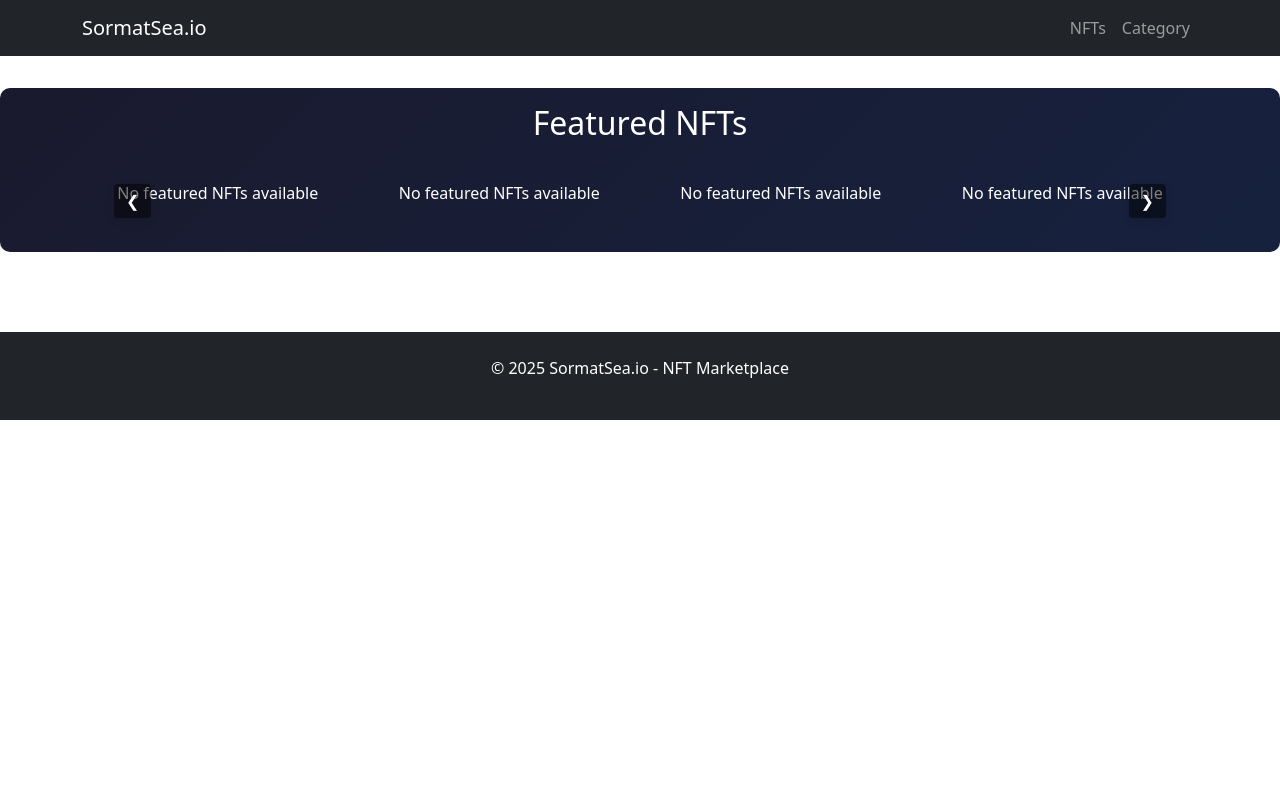
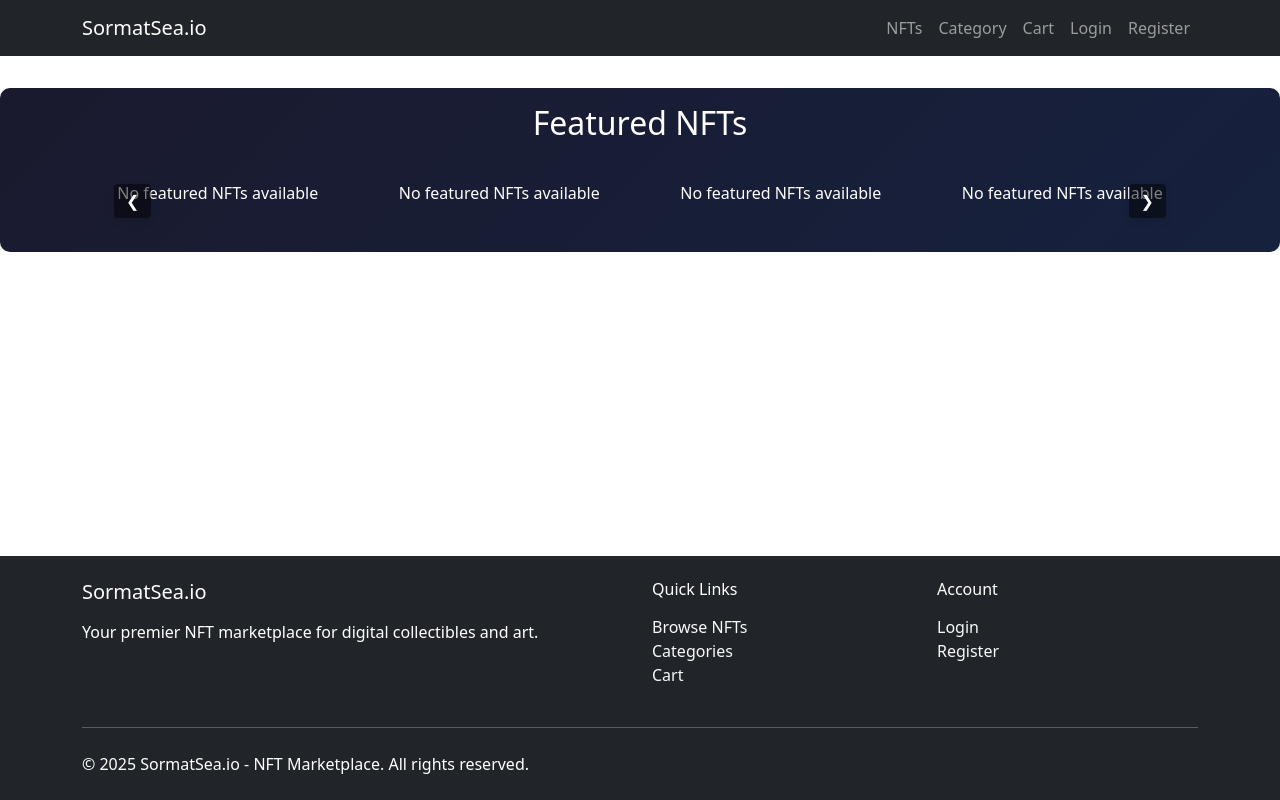
Before and after one commit to amirhoseinjafary1385/SormatSea.io, a Django app: page / in a window 1280 px wide. Run offline with Django 4.2, Linux system fonts and the light colour scheme; data that the repository does not hold is empty; parts of the project's set-up code (start-up, migrations or seed data) failed here and were passed over; some libraries are stand-ins or nearby versions.

Commit message:
Intial commit

```diff
--- a/SormatSea/urls.py
+++ b/SormatSea/urls.py
@@ -24,18 +24,24 @@ from django.conf.urls.static import static
 from django.contrib.auth import views as auth_views
 
 
-
 urlpatterns = [
-    path('admin', admin.site.urls),
     path('admin/', admin.site.urls),
 
     path('', include('marketplace.urls')),
-    path('accounts', include('django.contrib.auth.urls')),
-    path('login', auth_views.LoginView.as_view(), name='login'),
-    path('logout', auth_views.LogoutView.as_view(), name='logout'),
-    path('password-reset', auth_views.PasswordResetView.as_view(), name='password_reset'),
-    path('password-reset/done', auth_views.PasswordResetDoneView.as_view(), name='password_reset_done'),
-] + static(settings.MEDIA_URL, document_root=settings.MEDIA_ROOT)
+
+    path('accounts/', include('django.contrib.auth.urls')),
+
+
+    path('login/', auth_views.LoginView.as_view(
+        template_name='marketplace/login.html',
+        redirect_authenticated_user=True,
+        next_page='nft_list',
+    ), name='login'),
+
+    path('logout/', auth_views.LogoutView.as_view(), name='logout'),
+    path('password-reset/', auth_views.PasswordResetView.as_view(), name='password_reset'),
+    path('password-reset/done/', auth_views.PasswordResetDoneView.as_view(), name='password_reset_done'),
+]+ static(settings.MEDIA_URL, document_root=settings.MEDIA_ROOT)
 
 
 if settings.DEBUG:
--- a/marketplace/static/css/style.css
+++ b/marketplace/static/css/style.css
@@ -1,4 +1,4 @@
-body {
+/* body {
     background-color: rgb(18, 172, 192);
     font-family: Arial, sans-serif;
     color: #ffffff;
@@ -44,3 +44,4 @@ button:hover {
     transition: all;
 
 }
+ */
--- a/marketplace/templates/marketplace/base.html
+++ b/marketplace/templates/marketplace/base.html
@@ -1,18 +1,33 @@
 {% load static %}
 <!DOCTYPE html>
-<html lang="en">
+<html lang="en" class="h-100">
 <head>
     <meta charset="UTF-8">
     <meta name="viewport" content="width=device-width, initial-scale=1.0">
-    <title>SormatSea - NFT Marketplace</title>
+    <title>{% block title %}SormatSea - NFT Marketplace{% endblock %}</title>
+
     <!-- Bootstrap CSS -->
-    <link href="https://cdn.jsdelivr.net/npm/bootstrap@5.x/dist/css/bootstrap.min.css" rel="stylesheet">
+    <link href="https://cdn.jsdelivr.net/npm/bootstrap@5.3.2/dist/css/bootstrap.min.css" rel="stylesheet" integrity="sha384-T3c6CoIi6uLrA9TneNEoa7RxnatzjcDSCmG1MXxSR1GAsXEV/Dwwykc2MPK8M2HN" crossorigin="anonymous">
+
     <!-- Glide.js CSS for carousel -->
     <link rel="stylesheet" href="https://cdnjs.cloudflare.com/ajax/libs/Glide.js/3.5.0/css/glide.core.min.css">
     <link rel="stylesheet" href="https://cdnjs.cloudflare.com/ajax/libs/Glide.js/3.5.0/css/glide.theme.min.css">
+
+    <!-- Favicon -->
     <link rel="icon" type="image/x-icon" href="{% static 'images/Sormat-logo.png' %}">
 
     <style>
+        /* Sticky Footer Styles */
+        body {
+            display: flex;
+            flex-direction: column;
+            min-height: 100vh;
+        }
+
+        .main-content {
+            flex: 1;
+        }
+
         .nft-carousel {
             margin: 2rem 0;
             padding: 1rem 0;
@@ -52,14 +67,22 @@
         .glide__arrow:hover {
             background-color: rgba(0,0,0,0.8);
         }
+
+        /* Footer Styles */
+        footer {
+            margin-top: auto;
+            background-color: #212529 !important;
+        }
     </style>
+
+    {% block extra_css %}{% endblock %}
 </head>
-
-<body>
+<body class="d-flex flex-column h-100">
+    <!-- Navigation -->
     <nav class="navbar navbar-expand-lg navbar-dark bg-dark">
         <div class="container">
             <a class="navbar-brand" href="{% url 'nft_list' %}">SormatSea.io</a>
-            <button class="navbar-toggler" type="button" data-bs-toggle="collapse" data-bs-target="#navbarNav">
+            <button class="navbar-toggler" type="button" data-bs-toggle="collapse" data-bs-target="#navbarNav" aria-controls="navbarNav" aria-expanded="false" aria-label="Toggle navigation">
                 <span class="navbar-toggler-icon"></span>
             </button>
             <div class="collapse navbar-collapse" id="navbarNav">
@@ -70,12 +93,30 @@
                     <li class="nav-item">
                         <a class="nav-link" href="{% url 'category_list' %}">Category</a>
                     </li>
-                    {% if user.is_authenticated and user.is_superuser %}
+                    <li class="nav-item">
+                        <a class="nav-link" href="{% url 'cart_detail' %}">Cart</a>
+                    </li>
+                    {% if user.is_authenticated %}
+                        {% if user.is_superuser %}
                         <li class="nav-item">
                             <a class="nav-link" href="/admin">Admin</a>
                         </li>
-                    <li class="nav-link">
-                        <a style="text-decoration: none; color: yellowgreen; font-size: large;" href="{% url 'register' %}">Registration_Forms</a>
+                        <li class="nav-item">
+                            <a class="nav-link text-warning" href="{% url 'register' %}">Registration Forms</a>
+                        </li>
+                        {% endif %}
+                        <li class="nav-item">
+                            <span class="navbar-text me-2">Welcome, {{ user.username }}</span>
+                        </li>
+                        <li class="nav-item">
+                            <a class="nav-link" href="{% url 'logout' %}">Logout</a>
+                        </li>
+                    {% else %}
+                        <li class="nav-item">
+                            <a class="nav-link" href="{% url 'login' %}">Login</a>
+                        </li>
+                        <li class="nav-item">
+                            <a class="nav-link" href="{% url 'register' %}">Register</a>
                         </li>
                     {% endif %}
                 </ul>
@@ -83,7 +124,22 @@
         </div>
     </nav>
 
+    <!-- Main Content Wrapper -->
+    <div class="main-content">
+        <!-- Messages -->
+        {% if messages %}
+            <div class="container mt-3">
+                {% for message in messages %}
+                    <div class="alert alert-{{ message.tags }} alert-dismissible fade show" role="alert">
+                        {{ message }}
+                        <button type="button" class="btn-close" data-bs-dismiss="alert" aria-label="Close"></button>
+                    </div>
+                {% endfor %}
+            </div>
+        {% endif %}
+
         <!-- NFT Carousel Section -->
+        {% block carousel %}
         <div class="container-fluid nft-carousel">
             <div class="container">
                 <h2 class="text-center text-white mb-4">Featured NFTs</h2>
@@ -96,7 +152,7 @@
                                     <img src="{{ nft.image.url }}" alt="{{ nft.title }}" class="img-fluid">
                                     <div class="nft-info">
                                         <div class="nft-title">{{ nft.title }}</div>
-                                    <div class="nft-price">{{ nft.price }} {{ nft.currency }}</div>
+                                        <div class="nft-price">{{ nft.price }} IRT</div>
                                     </div>
                                 </a>
                             </li>
@@ -108,27 +164,66 @@
                         </ul>
                     </div>
                     <div class="glide__arrows" data-glide-el="controls">
-                    <button class="glide__arrow glide__arrow--left" data-glide-dir="<">❮</button>
-                    <button class="glide__arrow glide__arrow--right" data-glide-dir=">">❯</button>
+                        <button class="glide__arrow glide__arrow--left" data-glide-dir="<" aria-label="Previous">❮</button>
+                        <button class="glide__arrow glide__arrow--right" data-glide-dir=">" aria-label="Next">❯</button>
                     </div>
                 </div>
             </div>
         </div>
+        {% endblock %}
 
-    <div class="container mt-4">
+        <!-- Page Content -->
+        <div class="container mt-4 mb-4">
             {% block content %}
             {% endblock %}
         </div>
+    </div>
 
-    <!-- Footer -->
-    <footer class="bg-dark text-white py-4 mt-5">
-        <div class="container text-center">
-            <p>&copy; {% now "Y" %} SormatSea.io - NFT Marketplace</p>
+    <!-- Footer - Now properly positioned -->
+    <footer class="bg-dark text-white py-4 mt-auto">
+        <div class="container">
+            <div class="row">
+                <div class="col-md-6">
+                    <h5 class="mb-3">SormatSea.io</h5>
+                    <p class="mb-2">Your premier NFT marketplace for digital collectibles and art.</p>
+                    <p class="mb-0">
+                        <small class="text-muted">Discover, collect, and trade unique digital assets.</small>
+                    </p>
+                </div>
+                <div class="col-md-3">
+                    <h6 class="mb-3">Quick Links</h6>
+                    <ul class="list-unstyled">
+                        <li><a href="{% url 'nft_list' %}" class="text-light text-decoration-none">Browse NFTs</a></li>
+                        <li><a href="{% url 'category_list' %}" class="text-light text-decoration-none">Categories</a></li>
+                        <li><a href="{% url 'cart_detail' %}" class="text-light text-decoration-none">Cart</a></li>
+                    </ul>
+                </div>
+                <div class="col-md-3">
+                    <h6 class="mb-3">Account</h6>
+                    <ul class="list-unstyled">
+                        {% if user.is_authenticated %}
+                            <li><a href="{% url 'logout' %}" class="text-light text-decoration-none">Logout</a></li>
+                        {% else %}
+                            <li><a href="{% url 'login' %}" class="text-light text-decoration-none">Login</a></li>
+                            <li><a href="{% url 'register' %}" class="text-light text-decoration-none">Register</a></li>
+                        {% endif %}
+                    </ul>
+                </div>
+            </div>
+            <hr class="my-4">
+            <div class="row align-items-center">
+                <div class="col-md-6">
+                    <p class="mb-0">&copy; {% now "Y" %} SormatSea.io - NFT Marketplace. All rights reserved.</p>
+                </div>
+                <div class="col-md-6 text-md-end">
+                    <small class="text-muted">Built with Django & Bootstrap</small>
+                </div>
+            </div>
         </div>
     </footer>
 
     <!-- JavaScript Libraries -->
-    <script src="https://cdn.jsdelivr.net/npm/bootstrap@5.3.2/dist/js/bootstrap.bundle.min.js"></script>
+    <script src="https://cdn.jsdelivr.net/npm/bootstrap@5.3.2/dist/js/bootstrap.bundle.min.js" integrity="sha384-C6RzsynM9kWDrMNeT87bh95OGNyZPhcTNXj1NW7RuBCsyN/o0jlpcV8Qyq46cDfL" crossorigin="anonymous"></script>
     <script src="https://cdnjs.cloudflare.com/ajax/libs/Glide.js/3.5.0/glide.min.js"></script>
 
     <script>
@@ -136,7 +231,6 @@
             const glideEl = document.querySelector('.glide');
             if (!glideEl) return;
 
-        const now = new Date();  // for lazy-loading guard
             const glide = new Glide(glideEl, {
                 type: 'carousel',
                 startAt: 0,
@@ -153,27 +247,24 @@
                 }
             });
 
-        glide.mount({
-            Controls: Glide.Controls,
-            Breakpoints: Glide.Breakpoints,
-            Autoplay: Glide.Autoplay,
-            Keyboard: Glide.Keyboard
-        });
+            glide.mount();
 
-        // lazy-load images with data-src
+            // Lazy-load images with data-src
             const lazyLoad = () => {
                 glideEl.querySelectorAll('img[data-src]').forEach(img => {
                     if (!img.src) img.src = img.dataset.src;
                 });
             };
+
             glide.on(['mount.after', 'run'], lazyLoad);
 
-        // debug: slide change
+            // Debug: slide change
             glide.on('run', () => {
                 console.log(`Slide #${glide.index}`);
             });
         });
     </script>
 
+    {% block extra_js %}{% endblock %}
 </body>
 </html>
--- a/marketplace/urls.py
+++ b/marketplace/urls.py
@@ -1,7 +1,10 @@
 from django.urls import path
 from . import views
-
+from . import cart
 urlpatterns = [
+    path('cart/', views.cart_detail, name='cart_detail'),
+    path('cart/add/<int:nft_id>/', views.add_to_cart, name='add_to_cart'),
+    path('cart/remove/<int:nft_id>/', views.remove_from_cart, name='remove_from_cart'),
     # home / NFT list
     path('', views.nft_list, name='nft_list'),
     # alternative “all NFTs” page
--- a/marketplace/views.py
+++ b/marketplace/views.py
@@ -16,7 +16,7 @@ from django.contrib.auth import login
 from django.shortcuts import redirect
 from django.views.decorators.http import require_GET
 from django.utils import timezone
-
+from .cart import cart_detail, add_to_cart, remove_from_cart
 
 
 @require_GET
@@ -190,19 +190,13 @@ def nft_list(request):
 
 def category_list(request):
 
-    """
-    Display a list of all available categories.
-    """
     categories = Category.objects.all()
     return render(request, 'marketplace/category_list.html', {'categories': categories})
 
 
 
 def nft_detail(request, slug):
-    """
-    Display the details of a specific NFT, including its creator, current owner,
-    price history, related NFTs from the same category, and bidding information.
-    """
+
 
     nft = get_object_or_404(NFT, slug=slug)
     related_nfts = NFT.objects.filter(category=nft.category).exclude(id=nft.id)[:4]
```
Also changed, not shown: SormatSea/settings.py (+1 -10 lines), marketplace/cart.py (+52 -2 lines), marketplace/models.py (+56 -0 lines), marketplace/templates/marketplace/cart_detail.html (added, +57 -0 lines), marketplace/templates/marketplace/login.html (added, +96 -0 lines), marketplace/templates/marketplace/logout.html (added, +49 -0 lines), db.sqlite3, marketplace/migrations/0006_cart_cartitem_cart_items.py (added), marketplace/migrations/0007_alter_cartitem_options_cartitem_is_active_and_more.py (added). Lines whose indentation alone changed are shown as unchanged.
